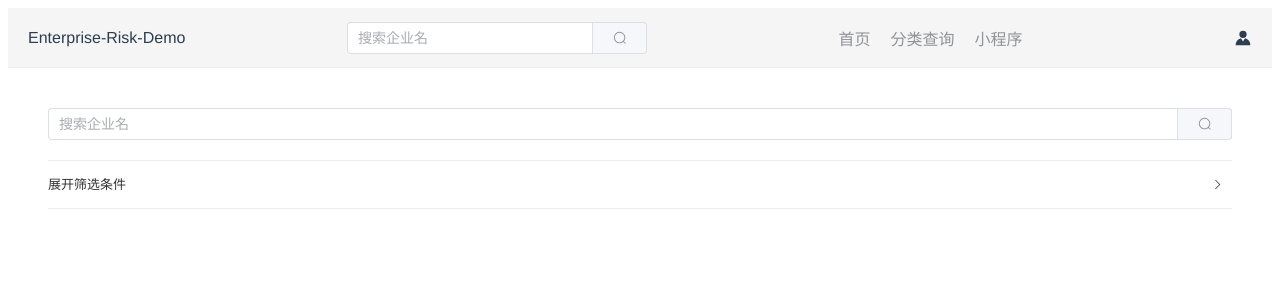
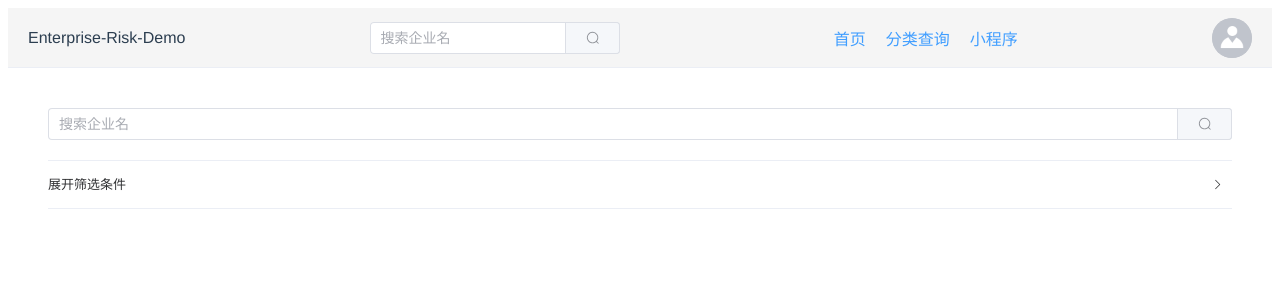
Before and after one commit to 1170300808/Enterprise-Risk-Demo, a Vue app: page / in a window 1280 px wide. Shown: the top 300 px of the page. Built offline with nearby package versions, Linux system fonts and the light colour scheme.

Commit message:
更改User图标显示

```diff
--- a/src/App.vue
+++ b/src/App.vue
@@ -21,19 +21,14 @@
 
       <!-- 功能模块 -->
       <div class="header-menu">
-        <el-link href="#" class="menu-item">首页</el-link>
-        <el-link href="#" class="menu-item">分类查询</el-link>
-        <el-link href="#" class="menu-item">小程序</el-link>
+        <el-link href="#" type="primary" class="menu-item">首页</el-link>
+        <el-link href="#" type="primary" class="menu-item">分类查询</el-link>
+        <el-link href="#" type="primary" class="menu-item">小程序</el-link>
       </div>
 
       <!-- 用户图标 -->
-      <el-icon
-        class="user-avatar"
-        icon="el-icon-user-solid"
-        size="large"
-        style="cursor: pointer;">
-        <Avatar />
-      </el-icon>
+      <el-avatar :size="40" :src="require('@/assets/user.png')" />
+
     </el-header>
 
     <!-- 主体内容区域 -->
@@ -94,23 +89,25 @@ export default defineComponent({
 .header-search {
   flex: 1;
   margin-right: 20px;
-  max-width: 300px; /* 搜索框的最大宽度 */
+  max-width: 250px; /* 搜索框的最大宽度 */
 }
 
 .header-menu {
   display: flex;
   align-items: center;
-  margin-right: 20px;
+  margin-right: 0px;
 }
 
 .menu-item {
   margin: 0 10px;
-  color: #909399;
+  /* color: #909399; */
   cursor: pointer;
   font-size: 16px;
 }
 
 .user-avatar {
   margin-left: 20px;
+  /* 整个图案是方形的，设置背景色会很丑 */
+  /* background-color: blueviolet; */
 }
 </style>
--- a/src/components/SearchPage.vue
+++ b/src/components/SearchPage.vue
@@ -19,7 +19,7 @@
       <el-collapse v-model="activeFilters">
         <el-collapse-item title="展开筛选条件" name="1">
           <el-form :model="filters" label-width="100px" class="filter-form">
-            <!-- 使用多选框替代单选框 -->
+            <!-- 使用多选框替代单选框 有需要的话换成el-radio -->
             <el-form-item label="注册资本">
               <el-checkbox-group v-model="filters.registeredCapital">
                 <el-checkbox label="100万以内">100万以内</el-checkbox>
```
Also changed, not shown: src/assets/user.png (added).
